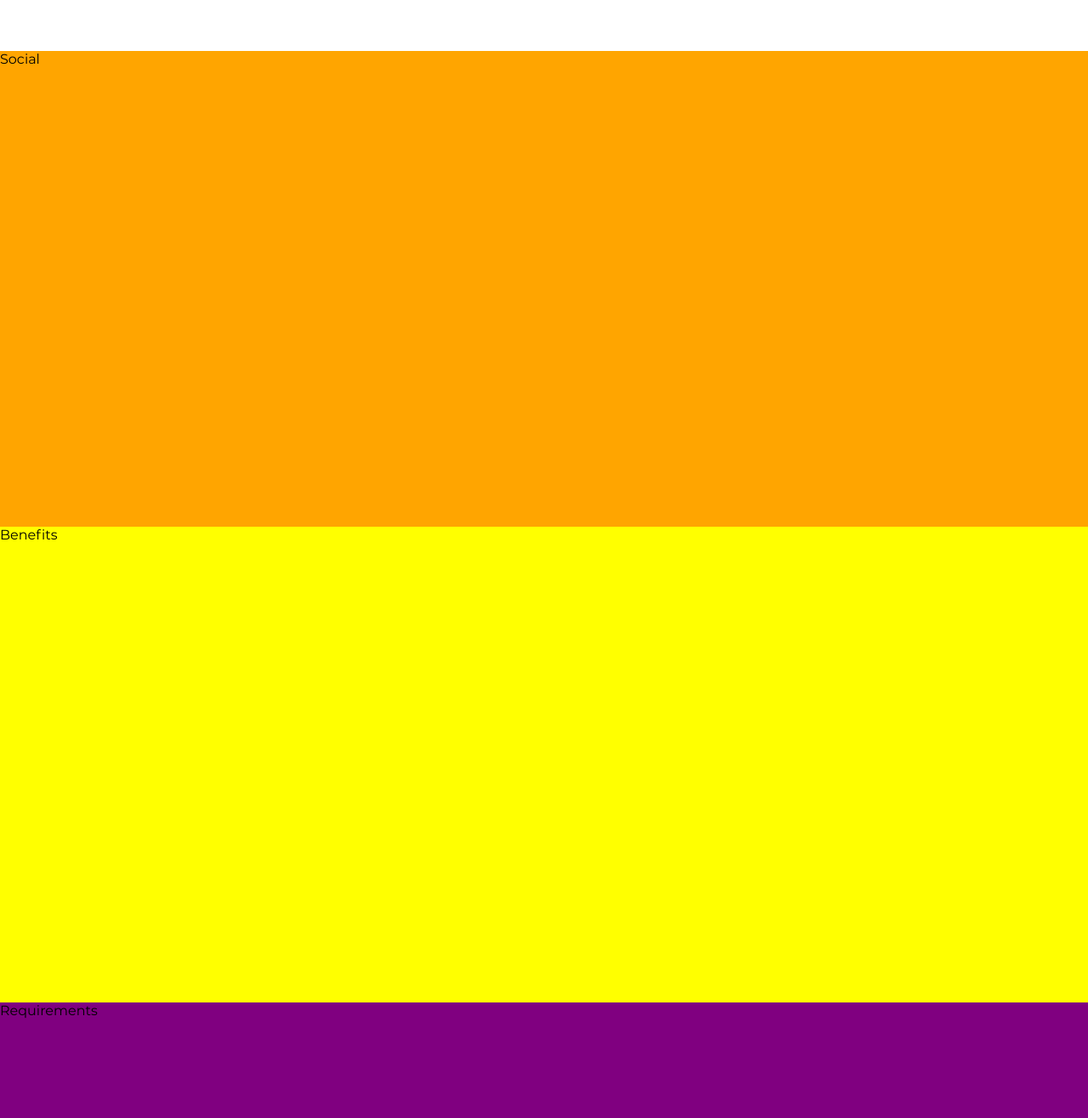
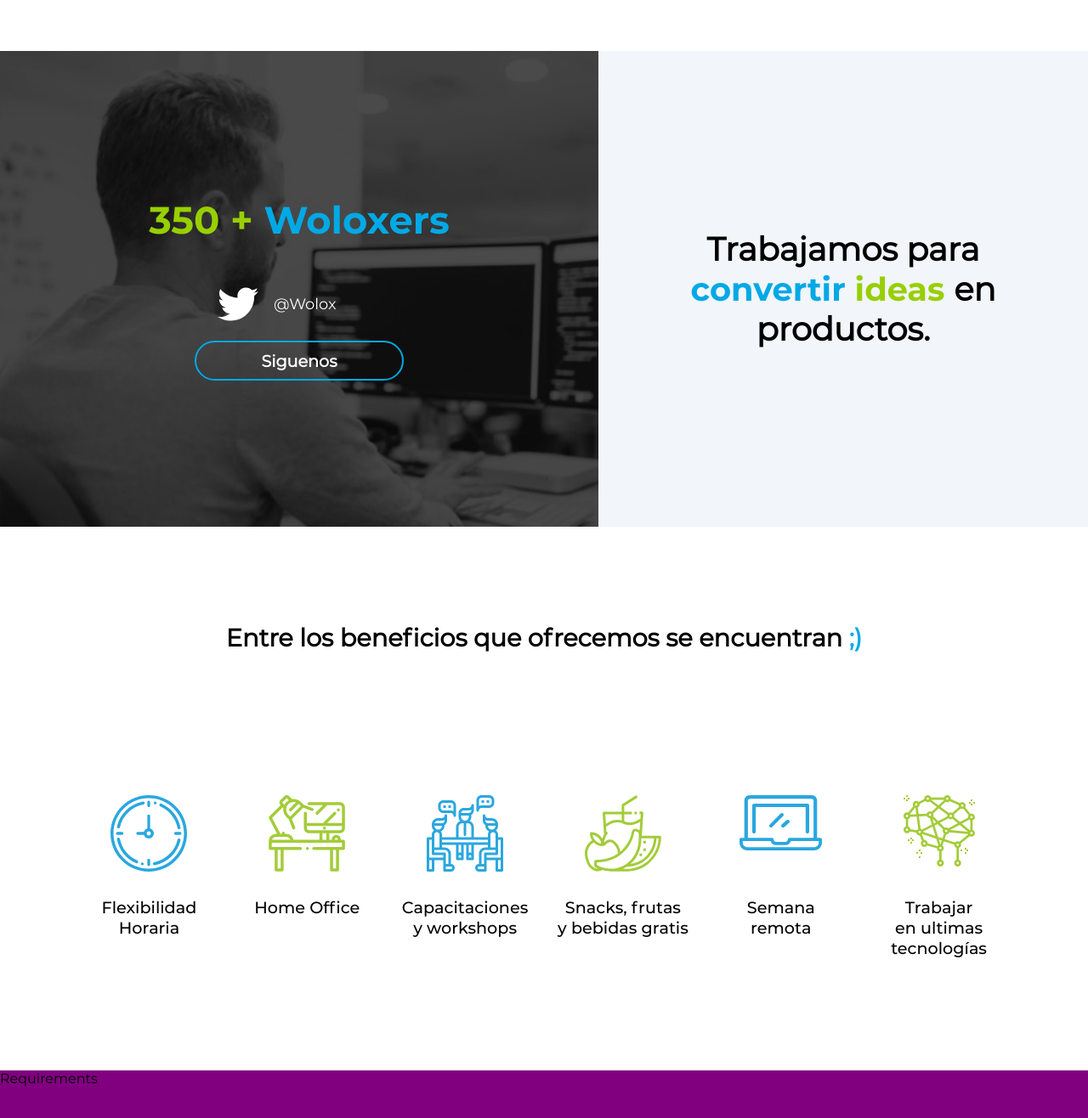
Before and after one commit to hernan-clich/w-chall-react, a React (Create React App) app: page / in a window 1280 px wide. Shown: the part 1380-2696 px from the top of the page at 85% size. Built offline with nearby package versions, Linux system fonts and the light colour scheme.

Commit message:
Updated social and benefits section (landing page)

```diff
--- a/package.json
+++ b/package.json
@@ -7,6 +7,7 @@
     "@testing-library/react": "^9.5.0",
     "@testing-library/user-event": "^7.2.1",
     "framer-motion": "^2.7.7",
+    "prop-types": "^15.7.2",
     "react": "^16.13.1",
     "react-dom": "^16.13.1",
     "react-router-dom": "^5.2.0",
--- a/src/components/Buttons.js
+++ b/src/components/Buttons.js
@@ -11,7 +11,7 @@ const Button = styled.div`
     text-transform: capitalize;
     font-weight: bolder;
     font-size: 0.9rem;
-    max-width: ${props => props.as === 'a' ? '50%' : '100%'};
+    /* max-width: ${props => props.as === 'a' ? '50%' : '100%'}; */
     text-align: center;
     border: none;
     vertical-align: middle;
@@ -24,3 +24,12 @@ export const NavButton = styled(Button)`
     border: 2px solid ${primary()};
     margin-right: ${outerSpacing()};
 `;
+
+export const SocialButton = styled(Button)`
+    background-color: ${plainWhite(0)};
+    color: ${plainWhite()};
+    border: 2px solid ${primary()};
+    margin-top: 1em;
+    font-size: 1.5vw;
+    padding: 0.5em 4em;
+`;
--- a/src/components/Home/Benefits.js
+++ b/src/components/Home/Benefits.js
@@ -1,11 +1,44 @@
 import React from 'react';
 
 import { StyledBenefits } from '../../styles/Home/Benefits';
+import SingleBenefit from './SingleBenefit';
 
 const Benefits = () => {
   return (
     <StyledBenefits>
-      <p>Benefits</p>
+      <h2>Entre los beneficios que ofrecemos se encuentran <span> ;)</span></h2>
+      <div id="benefits-wrapper">
+        <SingleBenefit
+          benImg="/assets/Ic_Hour.svg"
+          benText1="Flexibilidad"
+          benText2="Horaria"
+        />
+        <SingleBenefit
+          benImg="/assets/Ic_HomeOffice.svg"
+          benText1="Home Office"
+        />
+        <SingleBenefit
+          benImg="/assets/Ic_Workshops.svg"
+          benText1="Capacitaciones"
+          benText2="y workshops"
+        />
+        <SingleBenefit
+          benImg="/assets/Ic_DrinkSnacks.svg"
+          benText1="Snacks, frutas"
+          benText2="y bebidas gratis"
+        />
+        <SingleBenefit
+          benImg="/assets/Ic_laptop.svg"
+          benText1="Semana"
+          benText2="remota"
+        />
+        <SingleBenefit
+          benImg="/assets/Ic_brain.svg"
+          benText1="Trabajar"
+          benText2="en ultimas"
+          benText3="tecnologías"
+        />
+      </div>
     </StyledBenefits>
   );
 };
--- /dev/null
+++ b/src/components/Home/SingleBenefit.js
@@ -0,0 +1,28 @@
+import React from 'react';
+import PropTypes from 'prop-types';
+
+import { StyledBenefit } from '../../styles/Home/SingleBenefit';
+
+const SingleBenefit = props => {
+  return (
+    <StyledBenefit>
+      <div className="sing-ben-img">
+        <img src={props.benImg} alt="sadasd"/>
+      </div>
+      <div className="sing-ben-text">
+        <span>{props.benText1}</span>
+        <span>{props.benText2}</span>
+        <span>{props.benText3}</span>
+      </div>
+    </StyledBenefit>
+  );
+};
+
+SingleBenefit.propTypes = {
+  benImg: PropTypes.string,
+  benText1: PropTypes.string,
+  benText2: PropTypes.string,
+  benText3: PropTypes.string
+};
+
+export default SingleBenefit;
--- a/src/components/Home/Social.js
+++ b/src/components/Home/Social.js
@@ -1,11 +1,29 @@
 import React from 'react';
 
 import { StyledSocial } from '../../styles/Home/Social';
+import { SocialButton } from '../Buttons';
 
 const Social = () => {
   return (
     <StyledSocial>
-      <p>Social</p>
+      <div id="social-wrapper">
+        <div className="social-img">
+          <h2><span>350 + </span><span>Woloxers</span></h2>
+          <div className="social-twitter">
+            <img src="/assets/twitter-logo.svg" alt="twitter logo" />
+            <span>@Wolox</span>
+          </div>
+          <SocialButton
+            as="a"
+            href="https://twitter.com/Wolox"
+            rel="external noopener noreferrer"
+            target="_blank"
+          >Siguenos</SocialButton>
+        </div>
+        <div className="social-text">
+          <h2>Trabajamos para <br/> <span>convertir </span><span>ideas </span>en <br/> productos.</h2>
+        </div>
+      </div>
     </StyledSocial>
   );
 };
--- a/src/styles/Home/Benefits.js
+++ b/src/styles/Home/Benefits.js
@@ -1,7 +1,50 @@
 import styled from 'styled-components';
+
+import { primary, plainWhite } from '../Variables';
 
 export const StyledBenefits = styled.section`
     min-width: 100vw;
-    min-height: 70vh;
-    background-color: yellow;
+    min-height: 80vh;
+    background-color: ${plainWhite()};
+    display: flex;
+    flex-flow: column nowrap;
+    align-items: center;
+    justify-content: space-around;
+
+    h2 {
+        text-align: center;
+        font-size: 2.25vw;
+        padding-top: 1em;
+
+        span {
+            color: ${primary()};
+        }
+    }
+
+    #benefits-wrapper {
+        display: grid;
+        grid-template-columns: repeat(1, 1fr);
+    }
+
+    @media (min-width: 576px){
+        #benefits-wrapper {
+            display: grid;
+            grid-template-columns: repeat(2, 1fr);
+        }
+    }
+
+    @media (min-width: 768px){
+        #benefits-wrapper {
+            display: grid;
+            grid-template-columns: repeat(3, 1fr);
+        }
+    }
+
+    @media (min-width: 992px){
+        #benefits-wrapper {
+            display: grid;
+            grid-template-columns: repeat(6, 1fr);
+        }
+    }
+
 `;
--- a/src/styles/Home/Hero.js
+++ b/src/styles/Home/Hero.js
@@ -10,22 +10,11 @@ export const StyledHero = styled.section`
     #hero-wrapper {
         min-width: 100vw;
         min-height: 100vh;
-        background: url('./assets/Backgrounds/Bg_Header.png');
+        background-image: url('./assets/Backgrounds/Bg_Header.png');
+        background-size: cover;
         z-index: 1;
         display: flex;
         flex-flow: row nowrap;
-
-    @media (min-width: 616px){
-        #hero-wrapper {
-            background: url('./assets/Backgrounds/Bg_Header@2x.png');
-        }
-    }
-
-    @media (min-width: 1232px){
-        #hero-wrapper {
-            background: url('./assets/Backgrounds/Bg_Header@3x.png');
-        }
-    }
 
         .hero-text {
             width: 50vw;
@@ -59,4 +48,18 @@ export const StyledHero = styled.section`
             }
         }
     }
+
+    @media (min-width: 616px){
+        #hero-wrapper {
+            background-image: url('./assets/Backgrounds/Bg_Header@2x.png');
+            background-size: cover;
+        }
+    }
+
+    @media (min-width: 1232px){
+        #hero-wrapper {
+            background-image: url('./assets/Backgrounds/Bg_Header@3x.png');
+            background-size: cover;
+        }
+    }
 `;
--- /dev/null
+++ b/src/styles/Home/SingleBenefit.js
@@ -0,0 +1,28 @@
+import styled from 'styled-components';
+
+export const StyledBenefit = styled.div`
+    display: flex;
+    flex-flow: column nowrap;
+    justify-content: flex-start;
+    align-items: center;
+    margin: 0 1em 3em;
+    min-width: 10vw;
+    max-width: 15vw;
+
+    span {
+        text-align: center;
+        margin-top: 1em;
+        font-family: Montserrat-Medium;
+        font-size: clamp(1rem, 1.5rem, 1.5vw);
+        margin: 0;
+    }
+
+    .sing-ben-img {
+        min-height: 120px;
+    }
+
+    .sing-ben-text {
+        display: flex;
+        flex-flow: column nowrap;
+    }
+`;
--- a/src/styles/Home/Social.js
+++ b/src/styles/Home/Social.js
@@ -1,7 +1,93 @@
 import styled from 'styled-components';
+
+import { primary, secondary, plainWhite } from '../Variables';
 
 export const StyledSocial = styled.section`
     min-width: 100vw;
     min-height: 70vh;
-    background-color: orange;
+
+    #social-wrapper {
+        min-width: 100vw;
+        min-height: 70vh;
+        display: flex;
+        flex-flow: row wrap;
+
+        .social-img {
+            min-width: 55vw;
+            background-image: url('./assets/img_woloxer.png');
+            background-size: cover;
+            display: flex;
+            flex-flow: column nowrap;
+            align-items: center;
+            justify-content: center;
+
+            h2 {
+                font-size: 3.5vw;
+                font-family: Montserrat-Bold;
+
+                span:nth-child(1) {
+                    color: ${secondary()};
+                }
+
+                span:nth-child(2) {
+                    color: ${primary()};
+                }
+            }
+
+            .social-twitter {
+                display: flex;
+                flex-flow: row nowrap;
+                align-items: center;
+                margin-top: 3em;
+
+                img {
+                    width: 25%;
+                }
+
+                span {
+                    color: ${plainWhite()};
+                    font-family: Montserrat-Regular;
+                    margin-left: 1em;
+                    font-size: 1.4vw;
+                }
+            }
+        }
+
+        .social-text {
+            min-width: 45vw;
+            display: flex;
+            justify-content: center;
+            align-items: center;
+            background-color: rgba(242, 245, 250, 1);
+
+            h2 {
+                text-align: center;
+                font-size: 3vw;
+
+                span:nth-child(2) {
+                    color: ${primary()};
+                    font-family: Montserrat-Bold;
+                }
+
+                span:nth-child(3) {
+                    color: ${secondary()};
+                    font-family: Montserrat-Bold;
+                }
+            }
+        }
+    }
+
+    @media (min-width: 1364px){
+        #social-wrapper .social-img {
+            background-image: url('./assets/img_woloxer@2x.png');
+            background-size: cover;
+        }
+    }
+
+    @media (min-width: 2727px){
+        #social-wrapper .social-img {
+            background-image: url('./assets/img_woloxer@3x.png');
+            background-size: cover;
+        }
+    }
 `;
```
Also changed, not shown: public/assets/twitter-logo.svg (added).
